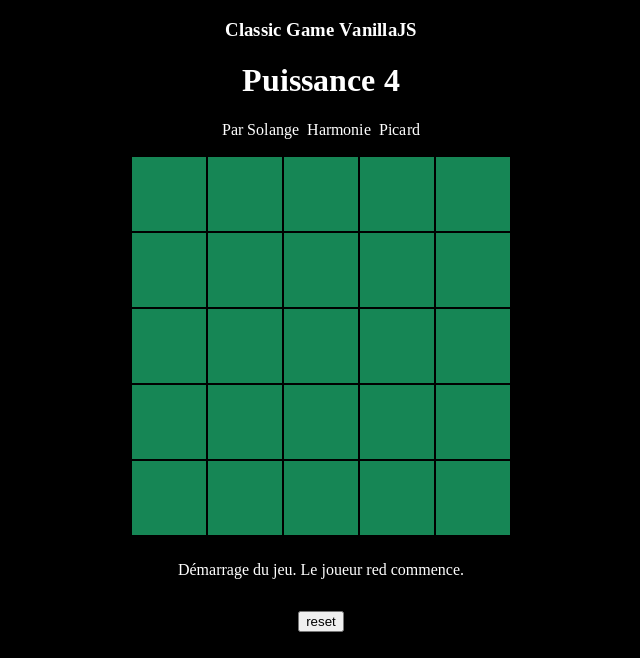
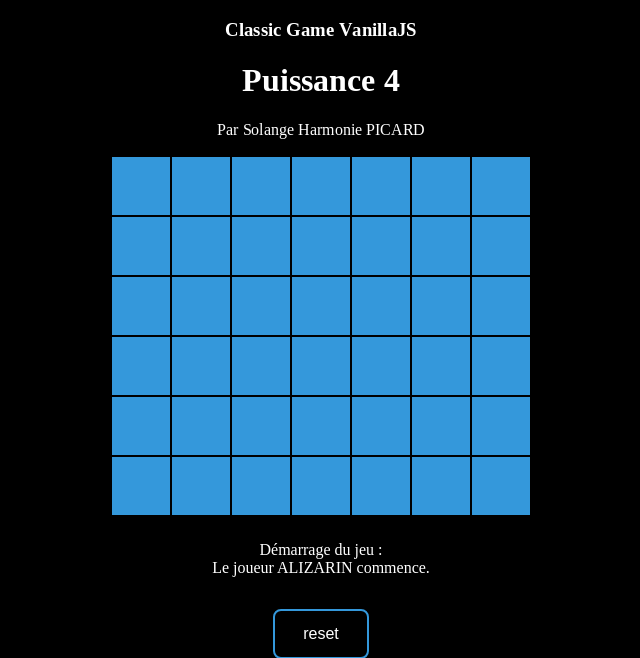
Before and after one commit to SolangeHarmoniePICARD/puissance4, a plain HTML site: page index.html in a window 1280 px wide. Shown: the top 658 px of the page, without its empty margins (319-959 px from the left). Drawn offline with Linux system fonts and the light colour scheme.

Commit message:
Quelques améliorations...

```diff
--- a/index.html
+++ b/index.html
@@ -13,13 +13,13 @@
   <h3 id="subtitle"><span>C</span><span>l</span><span>a</span><span>s</span><span>s</span><span>i</span><span>c</span> <span>G</span><span>a</span><span>m</span><span>e</span> <span>V</span><span>a</span><span>n</span><span>i</span><span>l</span><span>l</span><span>a</span><span>J</span><span>S</span></h2>
   <h1 id="title"><span>P</span><span>u</span><span>i</span><span>s</span><span>s</span><span>a</span><span>n</span><span>c</span><span>e</span><span>&nbsp;</span><span>4</span></h1>
   <p id="author">
-    <span>P</span><span>a</span><span>r</span> <span>S</span><span>o</span><span>l</span><span>a</span><span>n</span><span>g</span><span>e</span> &nbsp;<span>H</span><span>a</span><span>r</span><span>m</span><span>o</span><span>n</span><span>i</span><span>e</span> &nbsp;<span>P</span><span>i</span><span>c</span><span>a</span><span>r</span><span>d</span>
+    <span>P</span><span>a</span><span>r</span> <span>S</span><span>o</span><span>l</span><span>a</span><span>n</span><span>g</span><span>e</span>&nbsp;<span>H</span><span>a</span><span>r</span><span>m</span><span>o</span><span>n</span><span>i</span><span>e</span>&nbsp;<span>P</span><span>I</span><span>C</span><span>A</span><span>R</span><span>D</span>
   </p>
 </div>
     <div id="boardGame"></div>
     <div id="adText"></div>
     <div id="buttonField">
-      <input type="button" onclick="newGame();" value="reset">
+      <input class="btn" type="button" onclick="newGame();" value="reset">
     </div>
     <p id="rs">
       <a target="_blank" class="rs-icone" href="https://twitter.com/SolangeHarmonie?lang=fr"><i class="fab fa-twitter"></i></a>
--- a/script.js
+++ b/script.js
@@ -1,6 +1,6 @@
 var player = 1; // numéro du joueur dont c'est le tour
-var column = 5;
-var row = 5;
+var column = 7;
+var row = 6;
 var game = true; // jeu en cours
 var text = "";
 var board = new Array();
@@ -17,7 +17,7 @@ function newGame() {
     }
   }
   this.player=1;
-  showAdText("Démarrage du jeu. Le joueur " + playerName(this.player) + " commence.");
+  showAdText("Démarrage du jeu : " + "<br>" + " Le joueur " + playerName(this.player) + " commence.");
   this.game = true;
   createTable();
 }
@@ -28,9 +28,9 @@ function showAdText(text) {
 
 function playerName(numPlayer) {
   if (numPlayer == 1){
-    return "red";
+    return "ALIZARIN";
   } else {
-    return "blue";
+    return "TURBO";
   }
 }
 
--- a/style.css
+++ b/style.css
@@ -7,9 +7,9 @@ table{
 }
 
 td {
-  background-color: #168655;
-  width:72px;
-  height:72px;
+  background-color: #3498db; /* Peter River */
+  width:56px;
+  height:56px;
   position: relative;
   margin:8px;
   text-align: center;
@@ -43,11 +43,25 @@ td {
 }
 
 .player1 {
-  background-color: red;
+  background-color: #e74c3c; /* Alizarin */
 }
 
 .player2 {
-  background-color: blue;
+  background-color: #f9ca24; /* Turbo */
+}
+
+.btn{
+  border: 2px solid #3498db;
+  border-radius: 8px;
+  background-color: black;
+  color: white;
+  padding: 14px 28px;
+  font-size: 16px;
+  cursor: pointer;
+  transition: 0.8s;
+}
+.btn:hover{
+  background-color: #3498db;
 }
 
 #adText{
```
Also changed, not shown: icone-puissance4.png.
